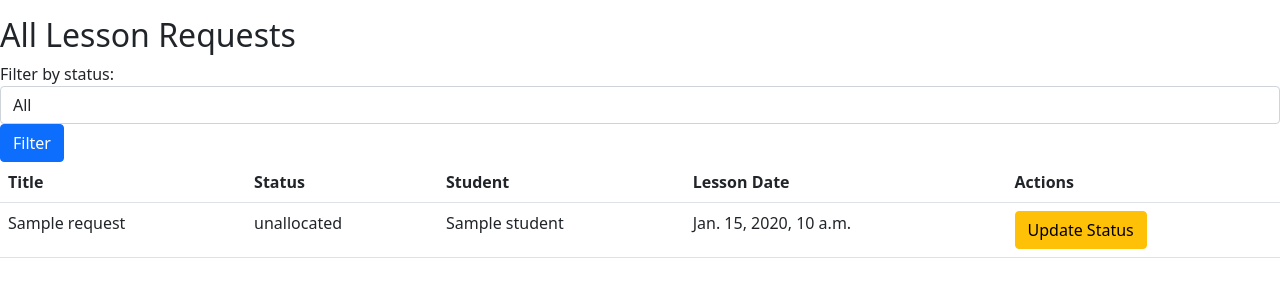
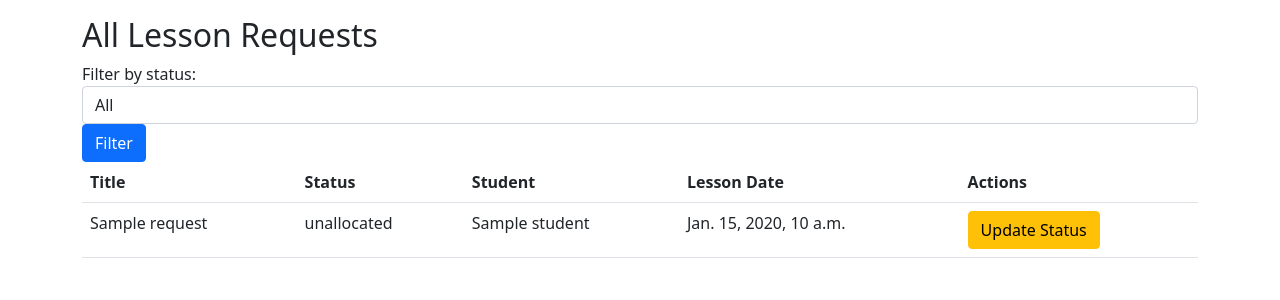
Before and after one commit to ahmettaramis/kinkajou, a Django app: template tutorials/templates/lesson_requests/admin_view_requests.html in a window 1280 px wide. Shown: the part 56-356 px from the top of the page. Run offline with Django 3.2, Linux system fonts and the light colour scheme; the template is opened without the code that fills it: most values are stand-ins (such as "Sample title", 1, 10 or a date in 2020); some libraries are stand-ins or nearby versions.

Commit message:
Add padding to lesson_request pages

```diff
--- a/tutorials/templates/lesson_requests/admin_view_requests.html
+++ b/tutorials/templates/lesson_requests/admin_view_requests.html
@@ -1,6 +1,9 @@
 {% extends "base_content.html" %}
 
 {% block content %}
+    <div class="container">
+        <div class="row">
+            <div class="col-12">
                 <h2>All Lesson Requests</h2>
                 <form method="get">
                     <label for="status">Filter by status:</label>
@@ -32,4 +35,7 @@
                     </tr>
                     {% endfor %}
                 </table>
+            </div>
+        </div>
+    </div>
 {% endblock %}
--- a/tutorials/templates/lesson_requests/student_view_requests.html
+++ b/tutorials/templates/lesson_requests/student_view_requests.html
@@ -1,6 +1,9 @@
 {% extends "base_content.html" %}
 
 {% block content %}
+    <div class="container">
+        <div class="row">
+            <div class="col-12">
                 <h2>Your Lesson Requests</h2>
                 <table class="table">
                     <tr>
@@ -16,4 +19,7 @@
                     </tr>
                     {% endfor %}
                 </table>
+            </div>
+        </div>
+    </div>
 {% endblock %}
--- a/tutorials/templates/lesson_requests/update_request_status.html
+++ b/tutorials/templates/lesson_requests/update_request_status.html
@@ -1,6 +1,9 @@
 {% extends "base_content.html" %}
 
 {% block content %}
+    <div class="container">
+        <div class="row">
+            <div class="col-12">
                 <h2>Update Lesson Request Status</h2>
                 <form method="post">
                     {% csrf_token %}
@@ -11,4 +14,7 @@
                     </select>
                     <button type="submit" class="btn btn-primary">Update</button>
                 </form>
+            </div>
+        </div>
+    </div>
 {% endblock %}
```
Also changed, not shown: tutorials/templates/lesson_requests/create_request.html (+6 -1 lines). Lines whose indentation alone changed are shown as unchanged.
